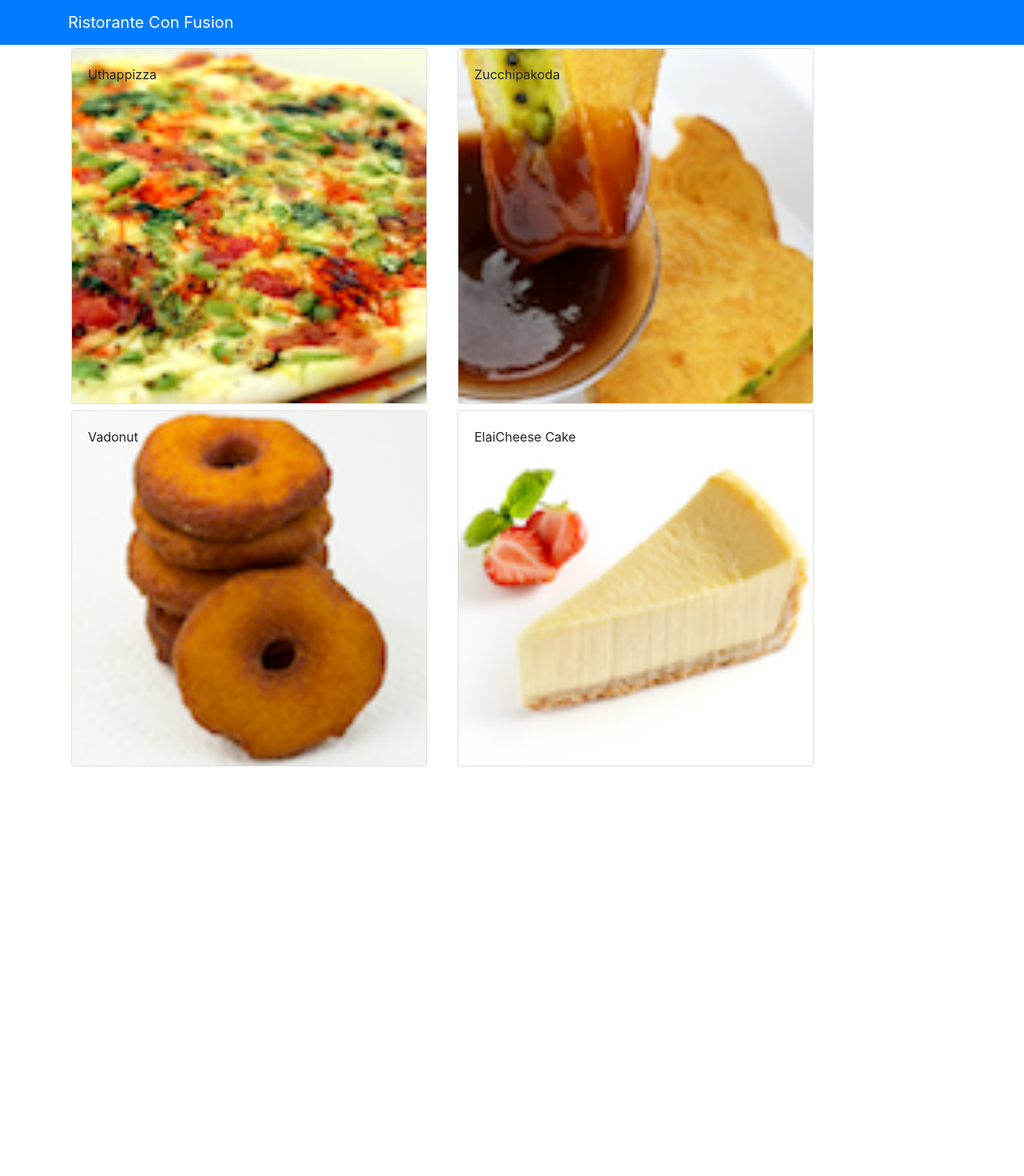
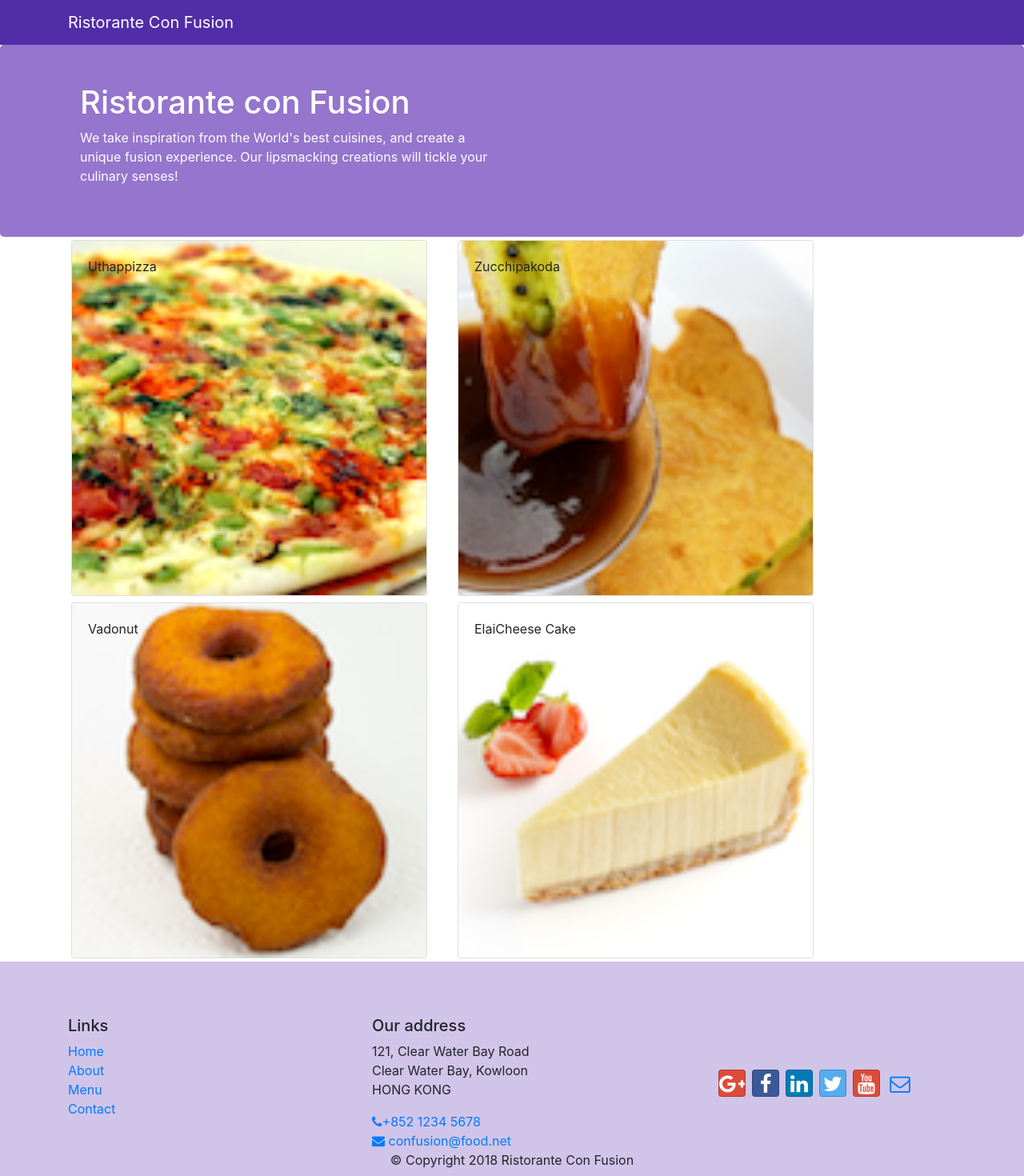
Before and after one commit to Nikhil725051/confusion_final, a React (Create React App) app: page / in a window 1280 px wide. Shown: the top 1470 px of the page at 80% size. Before the commit the page ends 962 px from the top, so only its background shows below. Built offline with nearby package versions, Linux system fonts and the light colour scheme.

Commit message:
Header and Footer

```diff
--- a/package.json
+++ b/package.json
@@ -7,6 +7,8 @@
     "@testing-library/react": "^13.1.1",
     "@testing-library/user-event": "^13.5.0",
     "bootstrap": "^4.0.0",
+    "bootstrap-social": "^5.1.1",
+    "font-awesome": "^4.7.0",
     "react": "^18.0.0",
     "react-dom": "^18.0.0",
     "react-popper": "^2.2.5",
--- /dev/null
+++ b/src/App.css
@@ -0,0 +1,33 @@
+.row-header{
+    margin:0px auto;
+    padding:0px auto;
+}
+
+.row-content {
+    margin:0px auto;
+    padding: 50px 0px 50px 0px;
+    border-bottom: 1px ridge;
+    min-height:400px;
+}
+
+.footer{
+    background-color: #D1C4E9;
+    margin:0px auto;
+    padding: 20px 0px 20px 0px;
+}
+.jumbotron {
+    padding:70px 30px 70px 30px;
+    margin:0px auto;
+    background: #9575CD ;
+    color:floralwhite;
+}
+
+address{
+    font-size:80%;
+    margin:0px;
+    color:#0f0f0f;
+}
+
+.navbar-dark {
+    background-color: #512DA8;
+}
--- a/src/App.js
+++ b/src/App.js
@@ -1,5 +1,6 @@
 import React, {Component} from "react";
 import Main from "./components/MainComponent";
+import "./App.css";
 
 class App extends Component
 {
--- /dev/null
+++ b/src/components/FooterComponent.js
@@ -0,0 +1,46 @@
+import React from "react";
+
+function Footer(props){
+    return(<div className="footer">
+        <div className="container pt-5">
+            <div className="row">
+                <div className="col-6 col-sm-4">
+                    <h5>Links</h5>
+                    <ul className="list-unstyled">
+                        <li><a href="#">Home</a></li>
+                        <li><a href="#">About</a></li>
+                        <li><a href="#">Menu</a></li>
+                        <li><a href="#">Contact</a></li>
+                    </ul>
+                </div>
+                <div className="col-6 col-sm-4">
+                    <h5>Our address</h5>
+                    <p>121, Clear Water Bay Road<br/>
+                       Clear Water Bay, Kowloon<br/>
+                       HONG KONG</p>
+                    <a href="tel:+852 1234 5678"><i className="fa fa-phone"></i>+852 1234 5678</a>
+                    <a className="d-block" href=""><i className="fa fa-envelope"></i> confusion@food.net</a>
+                </div>
+                <div class="col-12 col-sm-4 align-self-center">
+                    <div class="text-center">
+                        <a class="btn btn-social-icon btn-google mr-2" href="http://google.com/+"><i class="fa fa-google-plus fa-lg"></i></a>
+                        <a class="btn btn-social-icon btn-facebook mr-2" href="http://www.facebook.com/profile.php?id="><i class="fa fa-facebook fa-lg"></i></a>
+                        <a class="btn btn-social-icon btn-linkedin mr-2" href="http://www.linkedin.com/in/"><i class="fa fa-linkedin fa-lg"></i></a>
+                        <a class="btn btn-social-icon btn-twitter mr-2" href="http://twitter.com/"><i class="fa fa-twitter fa-lg"></i></a>
+                        <a class="btn btn-social-icon btn-google mr-2" href="http://youtube.com/"><i class=" fa fa-youtube fa-lg"></i></a>
+                        <a class="btn btn-social-icon" href="mailto:"><i class="fa fa-envelope-o fa-lg"></i></a>
+                    </div>
+                </div>
+            </div>
+            <div className="row justify-content-center">
+                <div className="col-auto">
+                    <p>© Copyright 2018 Ristorante Con Fusion</p>
+                </div>
+            </div>
+        </div>
+        </div>
+    )
+
+}
+
+export default Footer;
--- /dev/null
+++ b/src/components/HeaderComponent.js
@@ -0,0 +1,28 @@
+import React, { Component } from "react";
+import { Navbar, NavbarBrand } from 'reactstrap';
+
+class Header extends Component
+{
+    render(){
+        return(
+            <React.Fragment>
+             <Navbar dark>
+              <div className="container">
+                <NavbarBrand href='/'>Ristorante Con Fusion</NavbarBrand>
+              </div>
+             </Navbar>
+             <div className="p-5 text-white jumbotron">
+                 <div className="container">
+                     <div className="row row-header">
+                         <div className="col-12 col-sm-6">
+                             <h1>Ristorante con Fusion</h1>
+                             <p>We take inspiration from the World's best cuisines, and create a unique fusion experience. Our lipsmacking creations will tickle your culinary senses!</p>
+                         </div>
+                     </div>
+                 </div>
+             </div>
+            </React.Fragment>
+        )
+    }
+}
+export default Header;
--- a/src/components/MainComponent.js
+++ b/src/components/MainComponent.js
@@ -1,8 +1,9 @@
 import React, {Component} from "react";
-import { Navbar, NavbarBrand } from 'reactstrap';
 import Menu from "./MenuComponent";
 import { DISHES } from "../shared/dishes";
 import DishDetail from "./DishDetailComponent";
+import Header from "./HeaderComponent";
+import Footer from "./FooterComponent";
 
 class Main extends Component
 {
@@ -21,13 +22,10 @@
 
   render(){
     return (<div>
-      <Navbar dark color="primary">
-        <div className="container">
-          <NavbarBrand href='/'>Ristorante Con Fusion</NavbarBrand>
-        </div>
-      </Navbar>
+      <Header></Header>
       <Menu dishes={this.state.dishes} onClick={(dishId)=>this.onDishSelect(dishId)}/>
       <DishDetail dish={this.state.dishes.filter((dish)=>dish.id===this.state.selectedDishId)[0]}/>
+      <Footer></Footer>
     </div>);
   }
 }
--- a/src/index.js
+++ b/src/index.js
@@ -3,6 +3,8 @@
 import 'bootstrap/dist/css/bootstrap.min.css';
 import './index.css';
 import App from './App';
+import 'font-awesome/css/font-awesome.css';
+import 'bootstrap-social/bootstrap-social.css';
 import reportWebVitals from './reportWebVitals';
 
 const root = ReactDOM.createRoot(document.getElementById('root'));
```
Also changed, not shown: 1 other file (tests, documents, lock files or other folders).
